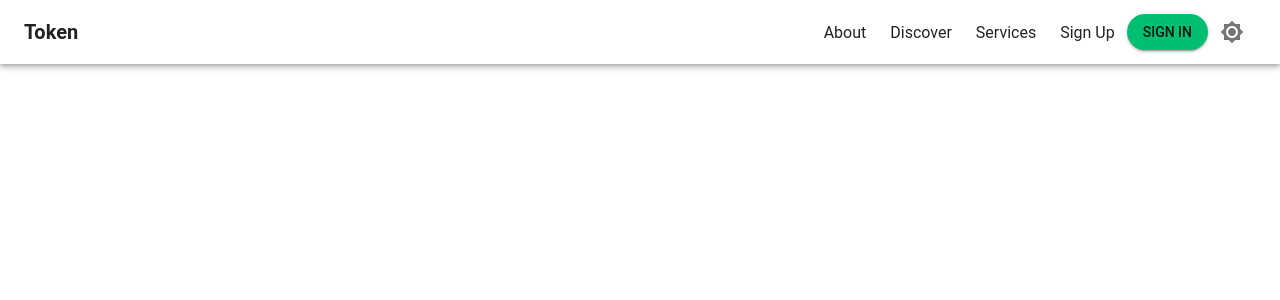
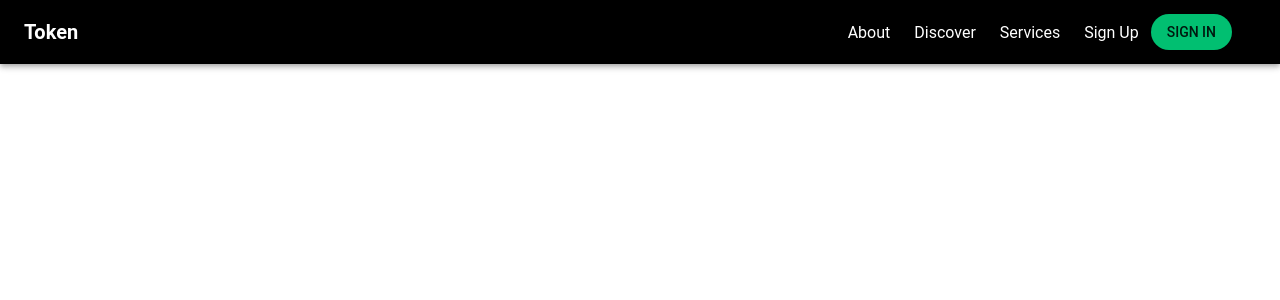
Before and after one commit to silentrobi/material-lumia-react, a React (Create React App) app: page / in a window 1280 px wide. Shown: the top 300 px of the page. Built offline with nearby package versions, Linux system fonts and the light colour scheme; the HTML template or start-up script is replaced by a standard one.

Commit message:
fixed theme issues

```diff
--- a/src/App.js
+++ b/src/App.js
@@ -1,24 +1,16 @@
-import { useState } from 'react';
+import { useContext, useReducer, useState } from 'react';
 import { Home } from './pages';
-import { Theme } from './theme';
-import { ThemeContext } from './context/context';
+import { lightTheme, darkTheme } from './theme';
+import Theme, { ThemeDispatchContext } from './context/themeDispatchContext';
 import './App.css';
+import { ThemeProvider } from '@material-ui/core';
 function App() {
-  //const prefersDarkMode = useMediaQuery('(prefers-color-scheme: dark)');
-  const [darkMode, setDarkMode] = useState(false);
-
-  const handleDarkModeToggle = () => {
-    console.log("cscs");
-    setDarkMode(!darkMode);
-  };
 
   return (
     <>
-      <Theme darkMode={darkMode}>
-        <ThemeContext.Provider value={{ darkMode, handleDarkModeToggle }}>
+      <ThemeProvider theme={darkTheme}>
           <Home />
-        </ThemeContext.Provider>
-      </Theme>
+      </ThemeProvider>
     </>
   );
 }
--- a/src/components/Navbar/index.js
+++ b/src/components/Navbar/index.js
@@ -9,7 +9,8 @@ import MenuIcon from '@material-ui/icons/Menu';
 import { Button, Link } from '@material-ui/core';
 import Brightness7Icon from '@material-ui/icons/Brightness7';
 import Brightness4Icon from '@material-ui/icons/Brightness4';
-import { ThemeContext } from '../../context/context';
+import { useChangeTheme } from '../../context/themeDispatchContext';
+import useTheme from '@material-ui/core/styles/useTheme';
 
 const useStyles = makeStyles((theme) => ({
     menuIcon: {
@@ -36,7 +37,7 @@ const useStyles = makeStyles((theme) => ({
         borderRadius: theme.spacing(6),
         '&:hover': {
             transition: 'all 0.2s ease-in-out',
-            background: theme.palette.text.primary
+            background: theme.palette.custom.white
         }
     }
 }));
@@ -44,7 +45,8 @@ const useStyles = makeStyles((theme) => ({
 const Navbar = (props) => {
     const classes = useStyles();
     const { handleDrawerToggle } = props;
-    const themeContext = useContext(ThemeContext);
+    //const theme = useTheme();
+    //const changeTheme = useChangeTheme();
 
     return (
         <>
@@ -64,11 +66,11 @@ const Navbar = (props) => {
                         </Button>
                     </Hidden>
                     <IconButton
-                        onClick={themeContext.handleDarkModeToggle}
+                        //onClick={changeTheme}
                     >
-                        {themeContext.darkMode ?
+                        {/* {theme.palette.type === 'dark' ?
                             <Brightness4Icon />
-                            : <Brightness7Icon />}
+                            : <Brightness7Icon />} */}
                     </IconButton>
                     <IconButton
                         edge="start"
--- a/src/components/Sidebar/index.js
+++ b/src/components/Sidebar/index.js
@@ -53,7 +53,7 @@ const useStyles = makeStyles((theme) => ({
         borderRadius: theme.spacing(6),
         '&:hover': {
             transition: 'all 0.2s ease-in-out',
-            background: theme.palette.background.default
+            background: theme.palette.custom.white
         }
     },
     buttonWrapper: {
--- a/src/context/context.js
+++ /dev/null
@@ -1,5 +0,0 @@
-import React, { createContext } from 'react';
-
-const ThemeContext = createContext(null);
-
-export { ThemeContext };
--- /dev/null
+++ b/src/context/themeDispatchContext.js
@@ -0,0 +1,54 @@
+import ThemeProvider from '@material-ui/styles/ThemeProvider';
+import React, { createContext, useContext, useReducer, useMemo, useCallback } from 'react';
+import { createTheme, useTheme } from '@material-ui/core';
+
+export const ThemeDispatchContext = createContext(null);
+
+const Theme = ({ children, theme }) => {
+    const themeInitialOptions = {
+        paletteType: 'light'
+    }
+
+    const [themeOptions, dispatch] = useReducer((state, action) => {
+        switch (action.type) {
+            case 'changeTheme':
+                return {
+                    ...state,
+                    paletteType: action.payload
+                }
+            default:
+                throw new Error();
+        }
+    }, themeInitialOptions);
+
+    const memoizedTheme = useMemo(() => {
+        return createTheme({
+            palette: {
+                ...theme.palette
+            }
+        })
+    }, [theme, themeOptions.paletteType]);
+    return (
+        <ThemeProvider theme={memoizedTheme}>
+            <ThemeDispatchContext.Provider value={dispatch}>
+                {children}
+            </ThemeDispatchContext.Provider>
+
+        </ThemeProvider>
+    );
+}
+
+export default Theme;
+
+export const useChangeTheme = () => {
+    const dispatch = useContext(ThemeDispatchContext);
+    const theme = useTheme();
+    const changeTheme = useCallback(()=>
+      dispatch({
+        type: 'changeTheme',
+        payload: theme.palette.type === 'light' ? 'dark' : 'light'
+      }),
+    [theme.palette.type, dispatch]);
+
+    return changeTheme;
+  }
--- a/src/pages/Home.js
+++ b/src/pages/Home.js
@@ -3,9 +3,7 @@ import Navbar from '../components/Navbar'
 import Sidebar from '../components/Sidebar';
 
 const Home = () => {
-
     const [mobileOpen, setMobileOpen] = useState(false);
-
     const handleDrawerToggle = () => {
         setMobileOpen(!mobileOpen);
     };
--- a/src/theme/index.js
+++ b/src/theme/index.js
@@ -1,5 +1,5 @@
 import { createTheme, ThemeProvider } from '@material-ui/core/styles';
-import { Component } from 'react';
+import { useState } from 'react';
 
 const lightTheme = createTheme({
     palette: {
@@ -9,7 +9,13 @@ const lightTheme = createTheme({
         secondary: {
             main: '#ffc400'
         },
-        background: '#fff',
+        custom:{
+            white: '#fff'
+        },
+        background: {
+            default: '#fff',
+            paper: '#fff'
+        },
         type: 'light'
     },
     typography: {
@@ -27,11 +33,14 @@ const darkTheme = createTheme({
         secondary: {
             main: '#fffff'
         },
-        type: 'dark',
         background: {
             default: '#000',
             paper: '#000'
         },
+        custom:{
+            white: '#fff'
+        },
+        type: 'dark',
         text: {
             primary: '#FFFFFF',
             secondary: '#fafafa'
@@ -44,14 +53,4 @@ const darkTheme = createTheme({
     }
 });
 
-const Theme = (props) => {
-    const { children, darkMode } = props;
-    const defaultTheme = darkMode ? darkTheme : lightTheme;
-    return <ThemeProvider theme={defaultTheme}>{children}</ThemeProvider>;
-};
-
-export const withTheme = (Component)=>{
-
-}
-
-export { Theme, lightTheme, darkTheme };
+export { lightTheme, darkTheme };
```
